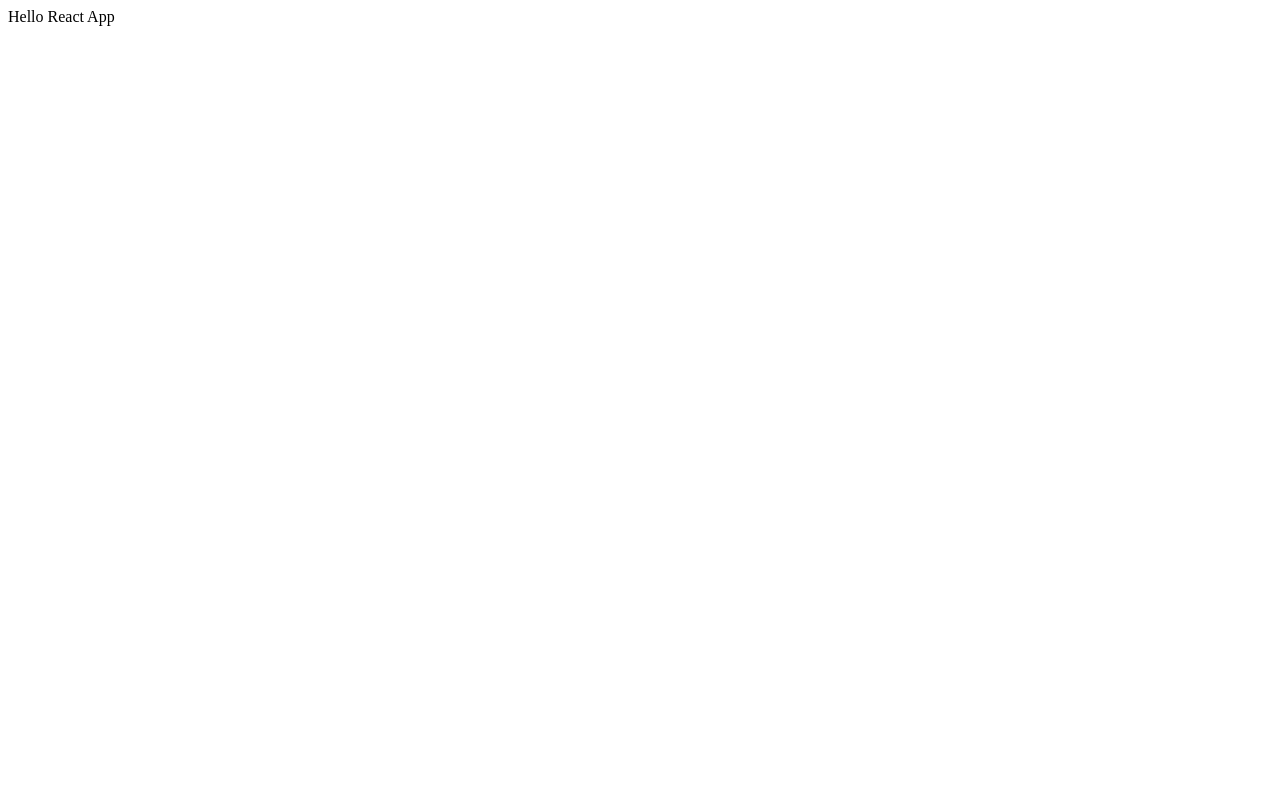
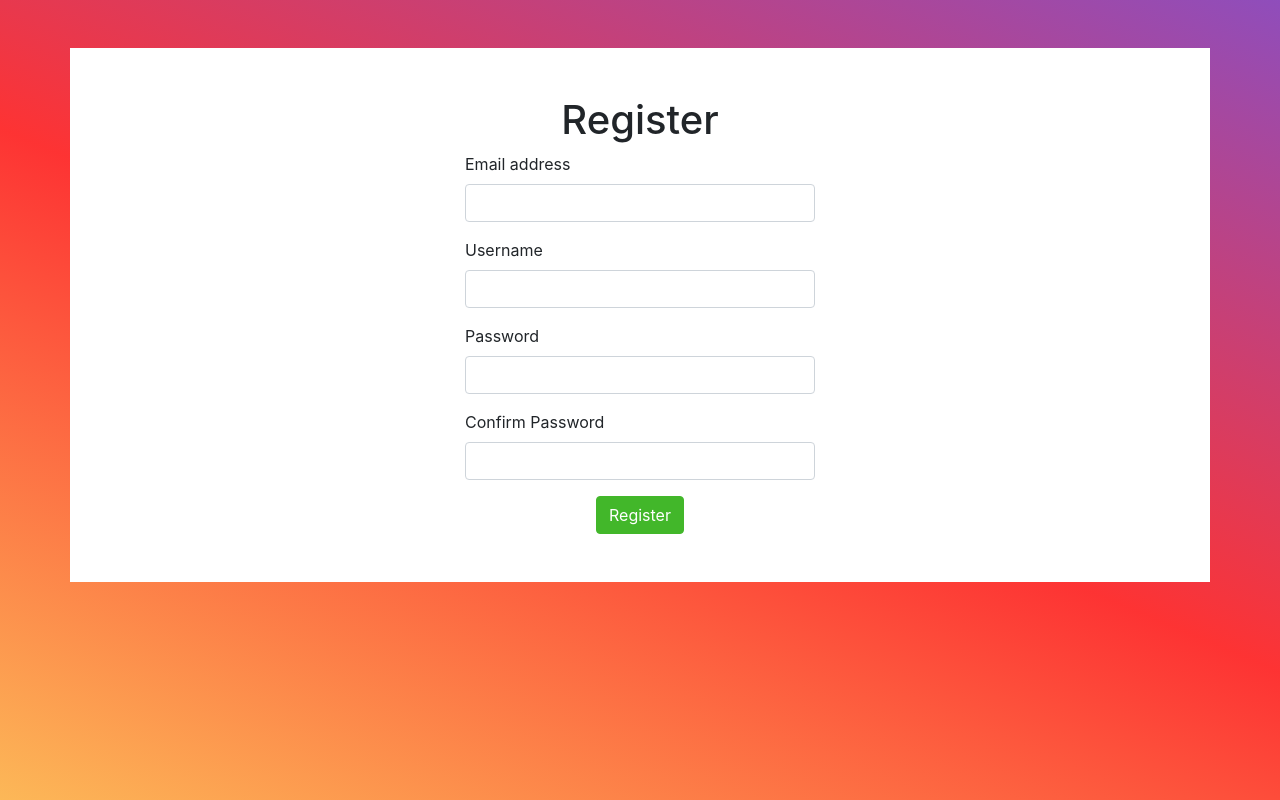
Before and after one commit to NeuralInsight/chat, a React (Create React App) app in the folder client/: page / in a window 1280 px wide. Built offline with nearby package versions, Linux system fonts and the light colour scheme.

Commit message:
create a registerForm page (notice that it is sample)

```diff
--- a/client/package.json
+++ b/client/package.json
@@ -6,7 +6,10 @@
     "@testing-library/jest-dom": "^4.2.4",
     "@testing-library/react": "^9.5.0",
     "@testing-library/user-event": "^7.2.1",
+    "bootstrap": "^4.5.2",
+    "node-sass": "^4.14.1",
     "react": "^16.13.1",
+    "react-bootstrap": "^1.3.0",
     "react-dom": "^16.13.1",
     "react-scripts": "3.4.3"
   },
--- a/client/src/App.js
+++ b/client/src/App.js
@@ -1,9 +1,15 @@
 import React from 'react';
-import './App.css';
+import './App.scss';
+import { Container } from 'react-bootstrap';
+import Register from "./pages/Register";
 
 function App() {
+
+
   return (
-      <div>Hello React App</div>
+      <Container className="pt-5">
+        <Register />
+      </Container>
   );
 }
 
--- /dev/null
+++ b/client/src/App.scss
@@ -0,0 +1,14 @@
+$blue: #1877F2;
+$green: #42B72A;
+@import "~bootstrap/scss/bootstrap";
+
+body{
+  min-height: 100vh;
+  background: linear-gradient(
+  203deg,
+  rgba(131, 58,180,0.9) 0%,
+                  rgba(253, 29,29,0.9) 50%,
+                  rgba(252, 176,69,0.9) 100%,
+
+  );
+}
--- /dev/null
+++ b/client/src/pages/Register.js
@@ -0,0 +1,50 @@
+import React, {useState} from "react";
+import {Button, Col, Container, Form, Row} from "react-bootstrap";
+
+
+export default function Register(){
+    const [variables,setVariables] = useState({
+        email:'',
+        username:'',
+        password:'',
+        confirmPassword:''
+    })
+
+    const submitRegisterForm = e => {
+        e.preventDefault()
+
+        console.log(variables)
+    }
+    return(
+
+            <Row className="bg-white py-5 justify-content-center">
+                <Col sm={8} md={6} lg={4}>
+                    <h1 className="text-center">Register</h1>
+                    <Form onSubmit={submitRegisterForm}>
+                        <Form.Group>
+                            <Form.Label>Email address</Form.Label>
+                            <Form.Control type="email" value={variables.email} onChange={e => setVariables({ ...variables, email: e.target.value })}/>
+                        </Form.Group>
+                        <Form.Group>
+                            <Form.Label>Username</Form.Label>
+                            <Form.Control type="text" value={variables.username} onChange={e => setVariables({ ...variables, username: e.target.value })} />
+                        </Form.Group>
+                        <Form.Group>
+                            <Form.Label>Password</Form.Label>
+                            <Form.Control type="password" value={variables.password} onChange={e => setVariables({ ...variables, password: e.target.value })}/>
+                        </Form.Group>
+                        <Form.Group>
+                            <Form.Label>Confirm Password</Form.Label>
+                            <Form.Control type="password" value={variables.confirmPassword} onChange={e => setVariables({ ...variables, confirmPassword: e.target.value })}/>
+                        </Form.Group>
+                        <div className="text-center">
+                            <Button variant="success" type="submit">
+                                Register
+                            </Button>
+                        </div>
+                    </Form>
+                </Col>
+            </Row>
+
+    )
+}
```
Also changed, not shown: client/src/App.css (deleted), 1 other file (tests, documents, lock files or other folders).
